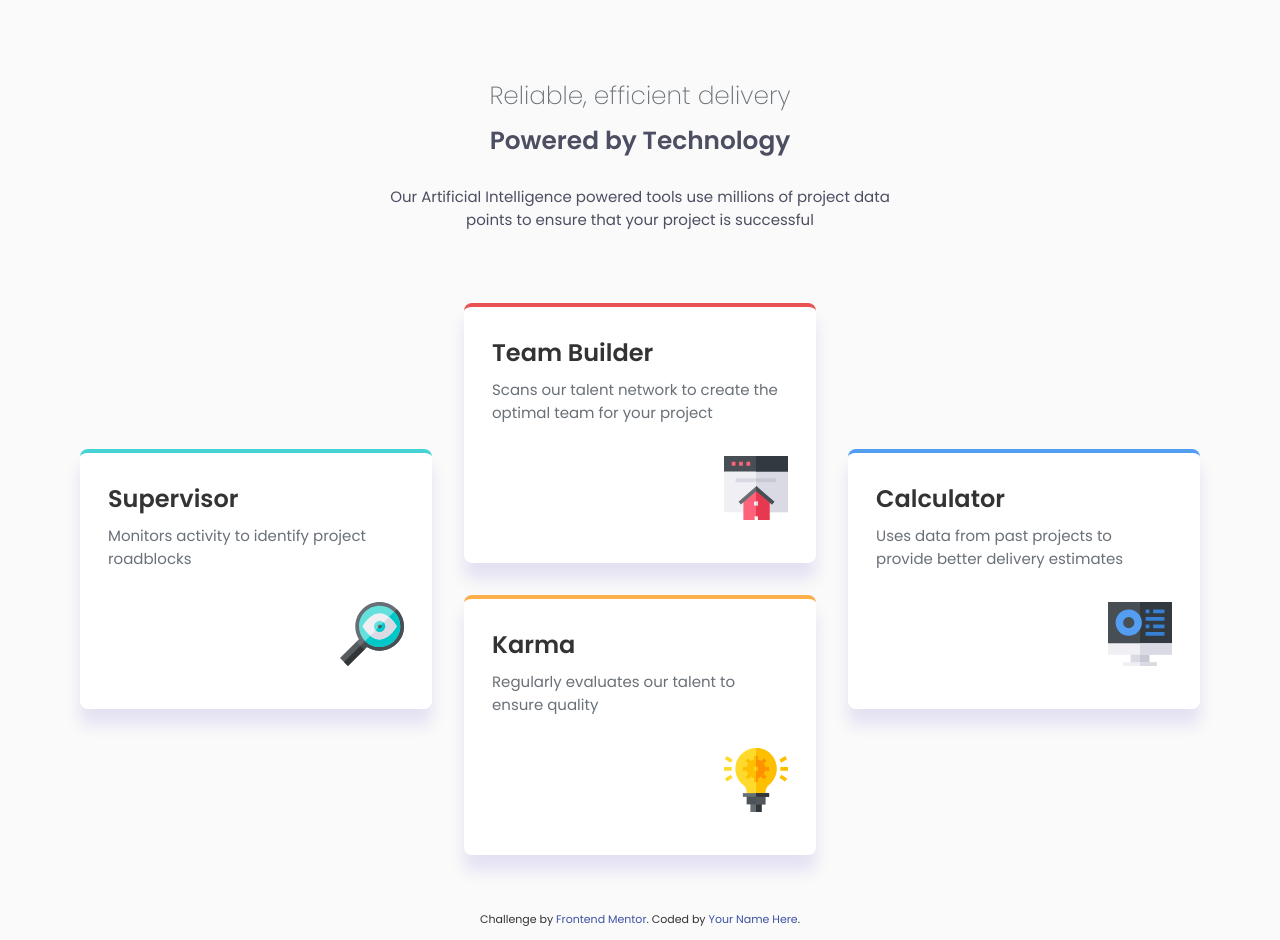
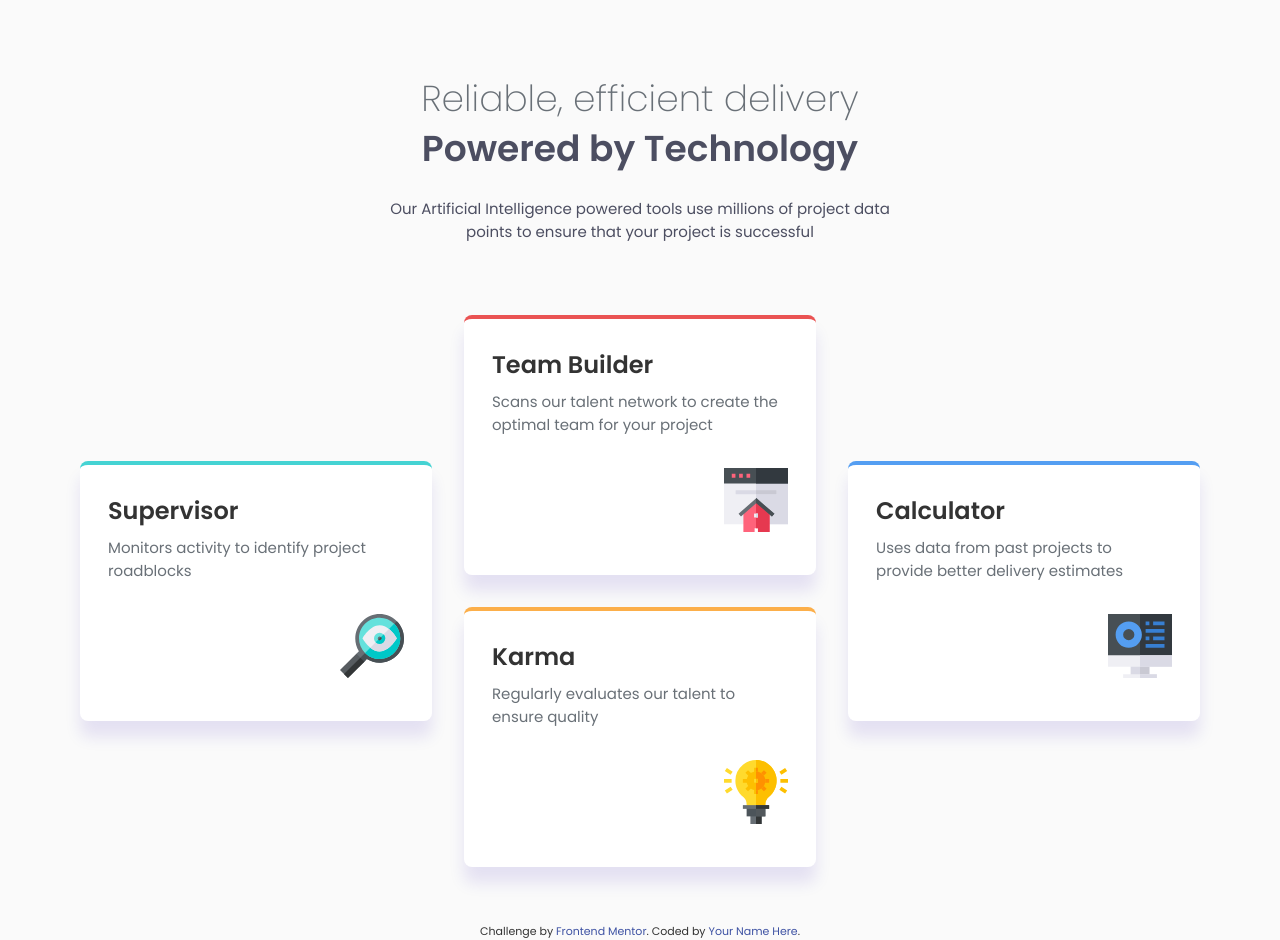
Before and after one commit to JasonPBurke/four-card-feature-section, a plain HTML site: page index.html in a window 1280 px wide. Drawn offline with Linux system fonts and the light colour scheme.

Commit message:
header font size fix

```diff
--- a/styles.sass
+++ b/styles.sass
@@ -84,11 +84,11 @@ h1
 
 h1 span:first-child
   color: var(--Grey-400)
-  font-size: 1.55rem
+  font-size: 2.25rem
 
 h1 span:last-child
   color: var(--Grey-500)
-  font-size: 1.55rem
+  font-size: 2.25rem
   line-height: 1.25
 
 main
```
Also changed, not shown: styles.css.
